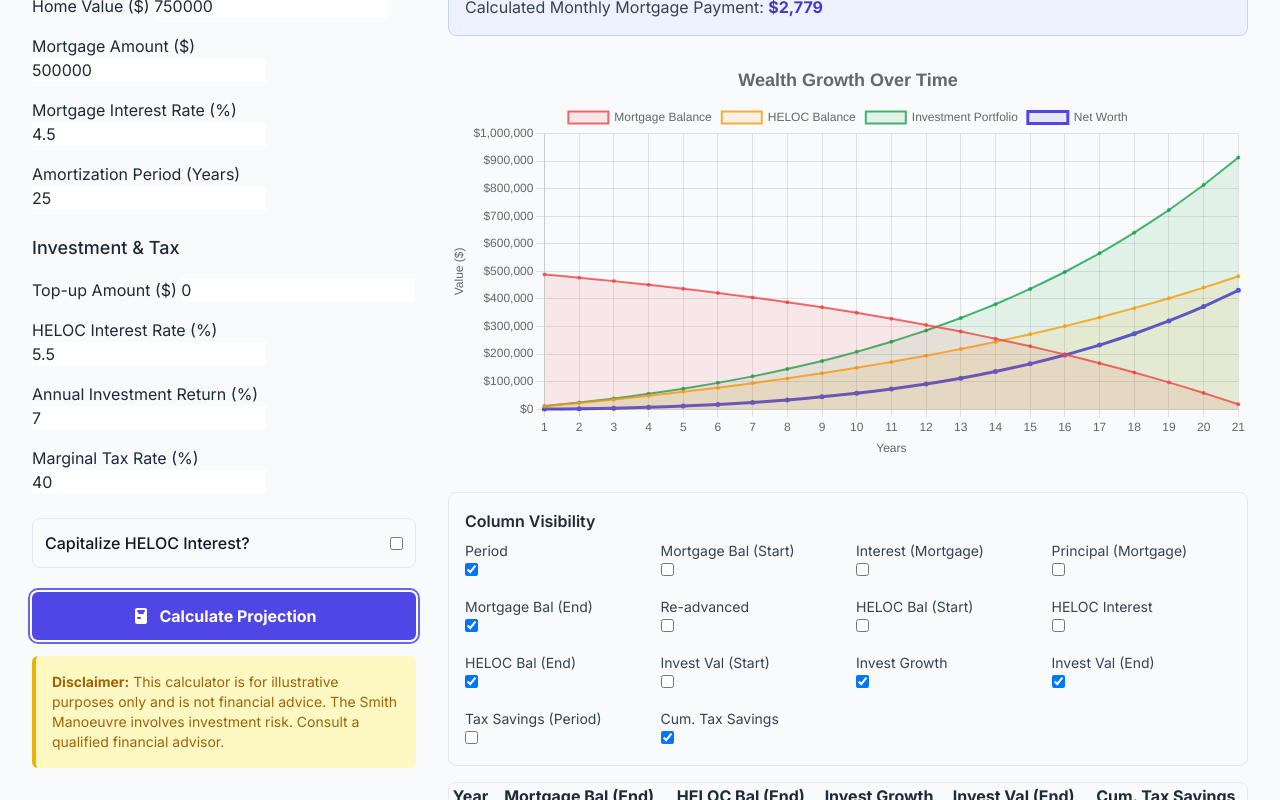
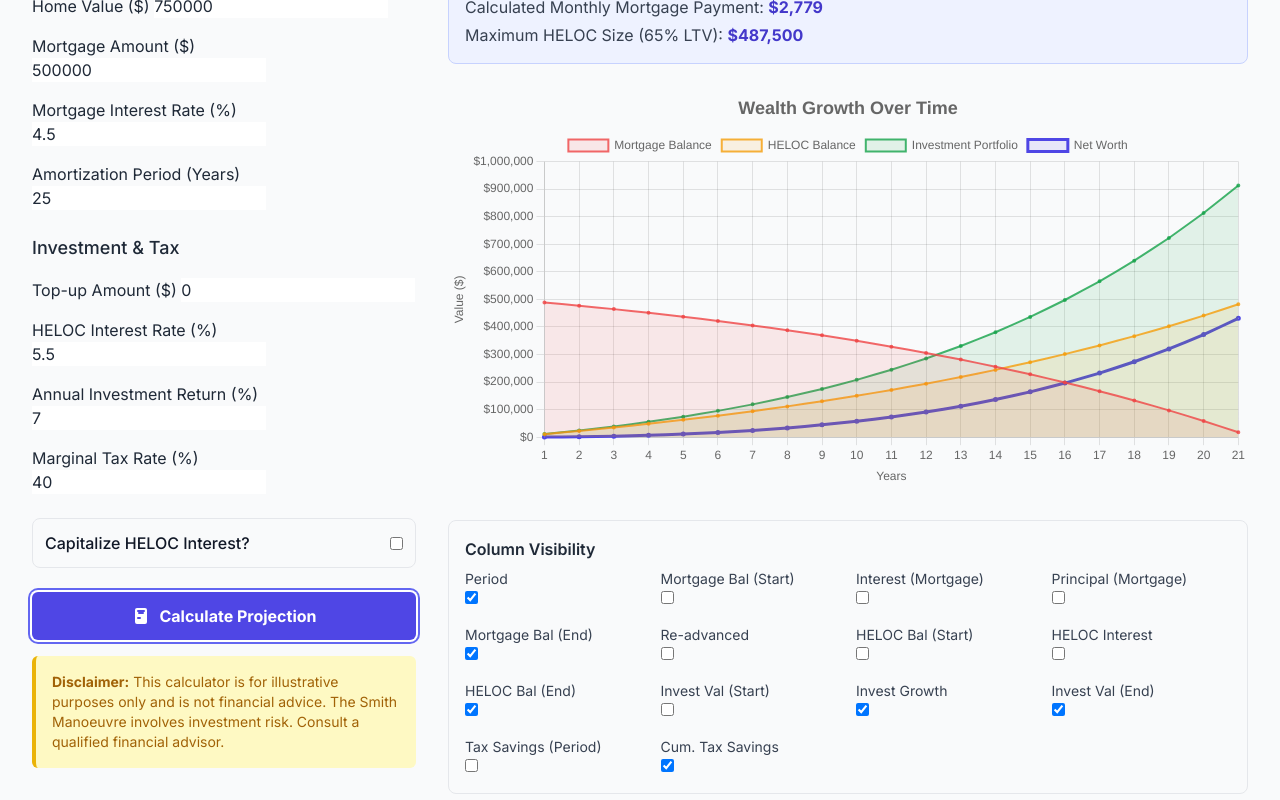
Before and after one commit to rudrasharma/smith-manoeuvre, a plain HTML site: page index.html in a window 1280 px wide. Both pictures are taken after a click on the button "Calculate Projection". Shown: the part 242-1042 px from the top of the page. Drawn offline with nearby package versions, Linux system fonts and the light colour scheme.

Commit message:
Added maximum LTV

```diff
--- a/index.html
+++ b/index.html
@@ -169,7 +169,10 @@
                     <!-- Summary -->
                     <div id="summarySection" class="mb-6 p-4 bg-indigo-50 border border-indigo-200 rounded-lg hidden">
                         <h3 class="font-semibold text-lg mb-2 text-indigo-800">Summary</h3>
-                        <p class="text-gray-700">Calculated Monthly Mortgage Payment: <span id="monthlyPaymentValue" class="font-bold text-indigo-700"></span></p>
+                        <div class="space-y-1">
+                            <p class="text-gray-700">Calculated Monthly Mortgage Payment: <span id="monthlyPaymentValue" class="font-bold text-indigo-700"></span></p>
+                            <p class="text-gray-700">Maximum HELOC Size (65% LTV): <span id="maxHelocValue" class="font-bold text-indigo-700"></span></p>
+                        </div>
                     </div>
 
                     <!-- Chart -->
@@ -270,6 +273,10 @@
             let cumulativeTaxSavings = 0;
             const chartData = { labels: [], mortgage: [], portfolio: [], netWorth: [], heloc: [] };
             monthlyResults = [];
+
+            // Display Max HELOC
+            document.getElementById('maxHelocValue').textContent = formatCurrency(maxHelocAllowed);
+
 
             // Apply initial top-up
             const initialInvestment = Math.min(topUpAmount, maxHelocAllowed);
```
